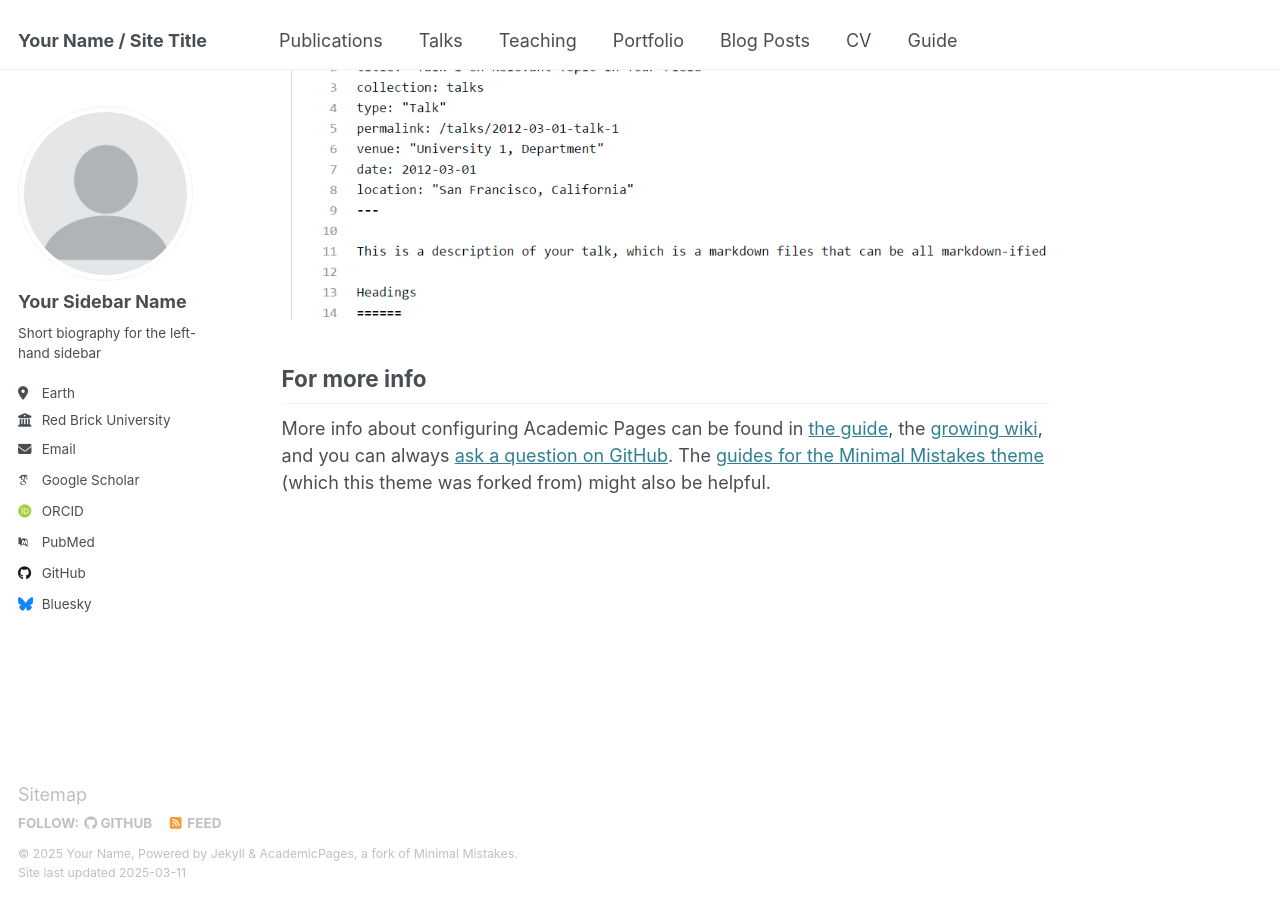
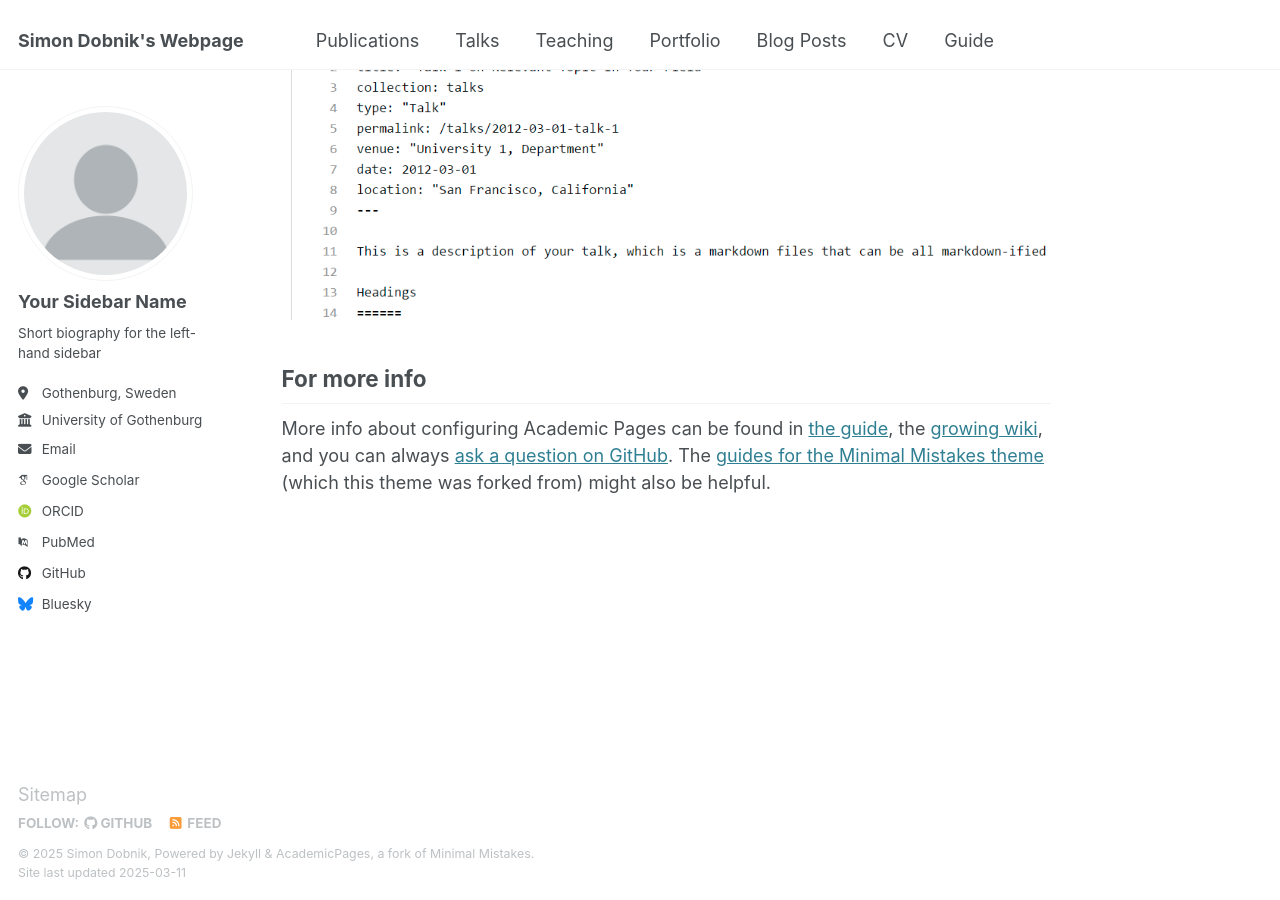
Before and after one commit to sdobnik/sdobnik.github.io, a Jekyll site: the page built from _pages/about.md, in a window 1280 px wide and 900 px high, scrolled down 2642 px. Built offline with Jekyll 4.4.1, drawn with Linux system fonts in a browser that asks for light colours; some web fonts are replaced.

Commit message:
Update _config.yml

```diff
--- a/_config.yml
+++ b/_config.yml
@@ -7,15 +7,15 @@
 # server process.
 
 # Basic Site Settings
-locale                   : "en-US"
+locale                   : "en-GB"
 site_theme               : "default"
-title                    : "Your Name / Site Title"
+title                    : "Simon Dobnik's Webpage"
 title_separator          : "-"
-name                     : &name "Your Name"
-description              : &description "personal description"
-url                      : https://academicpages.github.io # the base hostname & protocol for your site e.g. "https://[your GitHub username].github.io"
+name                     : &name "Simon Dobnik"
+description              : &description "Professor of Computational Linguistics"
+url                      : https://sdobnik.github.io # the base hostname & protocol for your site e.g. "https://[your GitHub username].github.io"
 baseurl                  : "" # the subpath of your site, e.g. "/blog"
-repository               : "academicpages/academicpages.github.io"
+repository               : "sdobnik/sdobnik.github.io"
 
 # Site Author - The following control what appear as part of the author content on the side bar.
 #               If a field is blank the icon and link will not appear, otherwise it will be shown.
@@ -26,10 +26,10 @@ author:
   name             : "Your Sidebar Name"
   pronouns         : # example: "she/her"
   bio              : "Short biography for the left-hand sidebar"
-  location         : "Earth"
-  employer         : "Red Brick University"
+  location         : "Gothenburg, Sweden"
+  employer         : "University of Gothenburg"
   uri              : # URL
-  email            : "none@example.org"
+  email            : "simon.dobnik@gu.se"
 
   # Academic websites
   arxiv            : # URL - Update with the correct link to your profile
```
